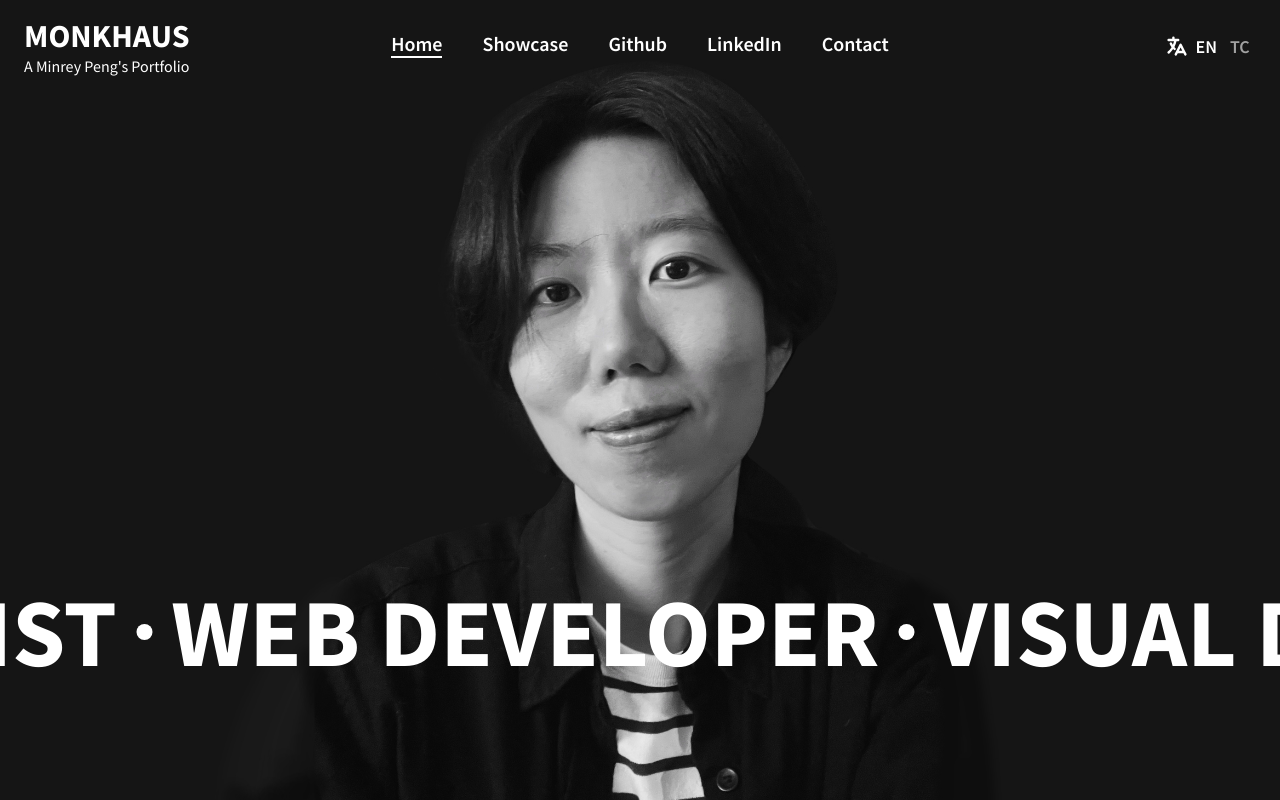
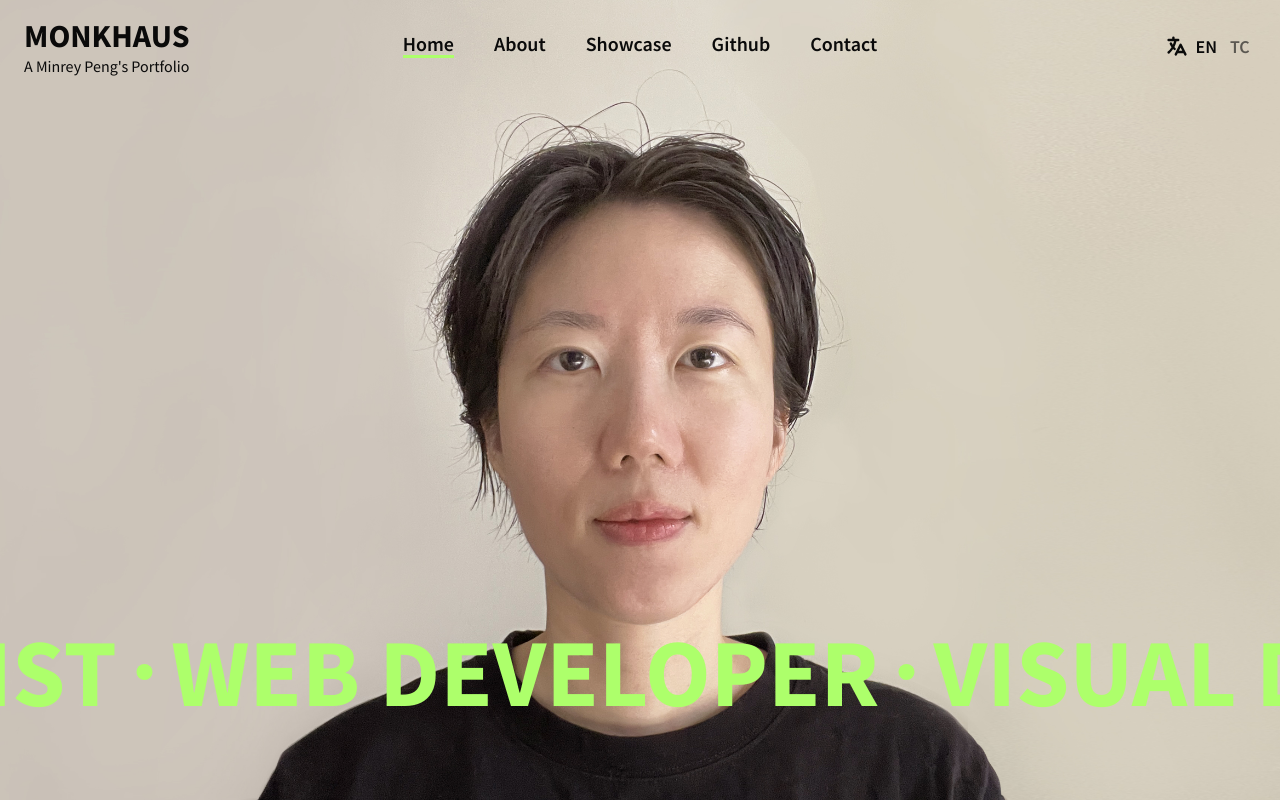
Before and after one commit to MinreyP/portfolio23, a Next.js app: page / in a window 1280 px wide. Built offline with nearby package versions, Linux system fonts and the light colour scheme.

Commit message:
update index page image and style

```diff
--- a/src/styles/Index.module.css
+++ b/src/styles/Index.module.css
@@ -4,7 +4,7 @@
     right: 0;
     bottom: 0;
     left: 0;
-    background-image: url(../../public/portfolio23-cover-pc-02.jpg);
+    background-image: url(../../public/portfolio-cover-pc-24.jpg);
     background-size: cover;
     background-position: center;
     background-repeat: no-repeat;
@@ -18,7 +18,7 @@
     overflow: hidden;
     user-select: none;
     gap: var(--gap);
-    margin-top: 60vh;
+    margin-top: 65vh;
     z-index: 2;
 }
 
@@ -29,7 +29,7 @@
     align-items: center;
     gap: var(--gap);
     min-width: 100%;
-    color: white;
+    color: var(--catchy-color);
     font-size: 6rem;
     font-weight: 700;
     animation: scroll 30s linear infinite;
@@ -39,7 +39,7 @@
     display: block;
     width: 16px;
     height: 16px;
-    background-color: white;
+    background-color: var(--catchy-color);
     border-radius: 50%;
     margin: 0 .2rem;
 }
@@ -55,8 +55,12 @@
 }
 
 @media screen and (max-width: 768px) {
+    .marquee {
+        margin-top: 0;
+    }
+
     .marquee_content {
-        font-size: 3rem;
+        font-size: 5rem;
     }
 
     .decoDot {
@@ -65,7 +69,7 @@
     }
 
     .cover {
-        background: url(../../public/portfolio23-cover-mobile-02.jpg);
+        background: url(../../public/portfolio-cover-mobile-24.jpg);
         background-size: cover;
         background-position: center;
         background-repeat: no-repeat;
--- a/src/styles/Layout.module.css
+++ b/src/styles/Layout.module.css
@@ -5,7 +5,7 @@
   display: flex;
   justify-content: space-between;
   align-items: center;
-  color: #fff;
+  color: var(--jet-black);
   position: relative;
   z-index: 5;
 }
@@ -72,8 +72,8 @@
   left: 0;
   bottom: 0;
   width: 100%;
-  height: 2px;
-  background: white;
+  height: 3px;
+  background: var(--catchy-color);
   transform: translateX(-101%);
 }
 
@@ -85,8 +85,8 @@
   content: '';
   position: absolute;
   width: 100%;
-  height: 2px;
-  background: white;
+  height: 3px;
+  background: var(--catchy-color);
   left: 0;
   bottom: 0;
 }
@@ -146,20 +146,20 @@
   flex: none;
   width: 100%;
   height: 3px;
-  background: white;
+  background: var(--jet-black);
   transition: all .4s var(--easing);
   display: flex;
   align-items: center;
   justify-content: center;
 }
 
-.header.dark .headerBurger>div {
-  background: var(--black);
+/* .header.dark .headerBurger>div {
+  background: var(--jet-black);
 }
 
 .header .headerBurger.active>div {
-  background: white;
-}
+  background: var(--jet-black)
+} */
 
 .headerBurger>div::before,
 .headerBurger>div::after {
@@ -202,8 +202,8 @@
 }
 
 .mobileMenuWrapper {
-  background: var(--black);
-  color: white;
+  background: var(--kraft);
+  color: var(--jet-black);
   width: 100%;
   height: 100vh;
   position: absolute;
--- a/src/styles/globals.css
+++ b/src/styles/globals.css
@@ -1,11 +1,12 @@
 :root {
   --max-width: 1100px;
   --border-radius: 16px;
-  /* --font-stacks: 'Source Sans Pro', 'Noto Sans TC', 'system-ui', sans-serif; */
   --black: #373636;
+  --jet-black: #0a0a0a;
   --light-grey: #EBEBEB;
   --dark-grey: #c9c8c9;
   --kraft: #F3EDE0;
+  --catchy-color: #adff6b;
   --easing: cubic-bezier(.4, 0, 0, 1);
 }
 
--- a/src/utils/navLinks.js
+++ b/src/utils/navLinks.js
@@ -3,6 +3,11 @@ const navLinks = [
         path: '/',
         titleEn: 'Home',
         titleTC: '首頁'
+    },
+    {
+        path: '/about',
+        titleEn: 'About',
+        titleTC: '關於'
     },
     {
         path: '/work',
@@ -15,11 +20,6 @@ const navLinks = [
         titleTC: 'Github'
     },
     {
-        path: 'https://www.linkedin.com/in/minrey-peng/',
-        titleEn: 'LinkedIn',
-        titleTC: '個人檔案'
-    },
-    {
         path: 'mailto:minreypeng@gmail.com',
         titleEn: 'Contact',
         titleTC: '聯絡我'
```
